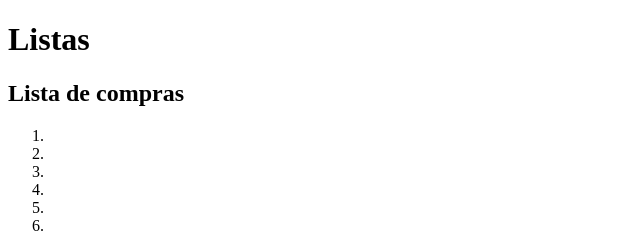
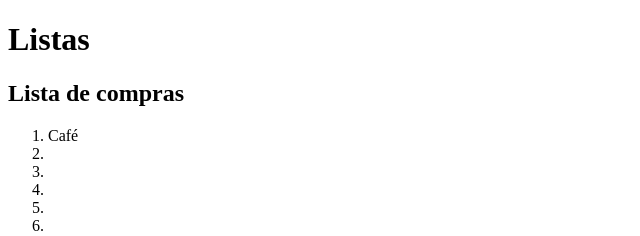
Before and after one commit to Pablo-HCampos/aula-listas, a plain HTML site: page index.html in a window 1280 px wide. Shown: the top 236 px of the page, 0-640 px from the left. Drawn offline with Linux system fonts and the light colour scheme.

Commit message:
Adicionado Café

```diff
--- a/index.html
+++ b/index.html
@@ -10,7 +10,7 @@
 <h2>Lista de compras</h2>
 
  <ol>
-    <li></li>
+    <li>Café</li>
     <li></li>
     <li></li>
     <li></li>
```
